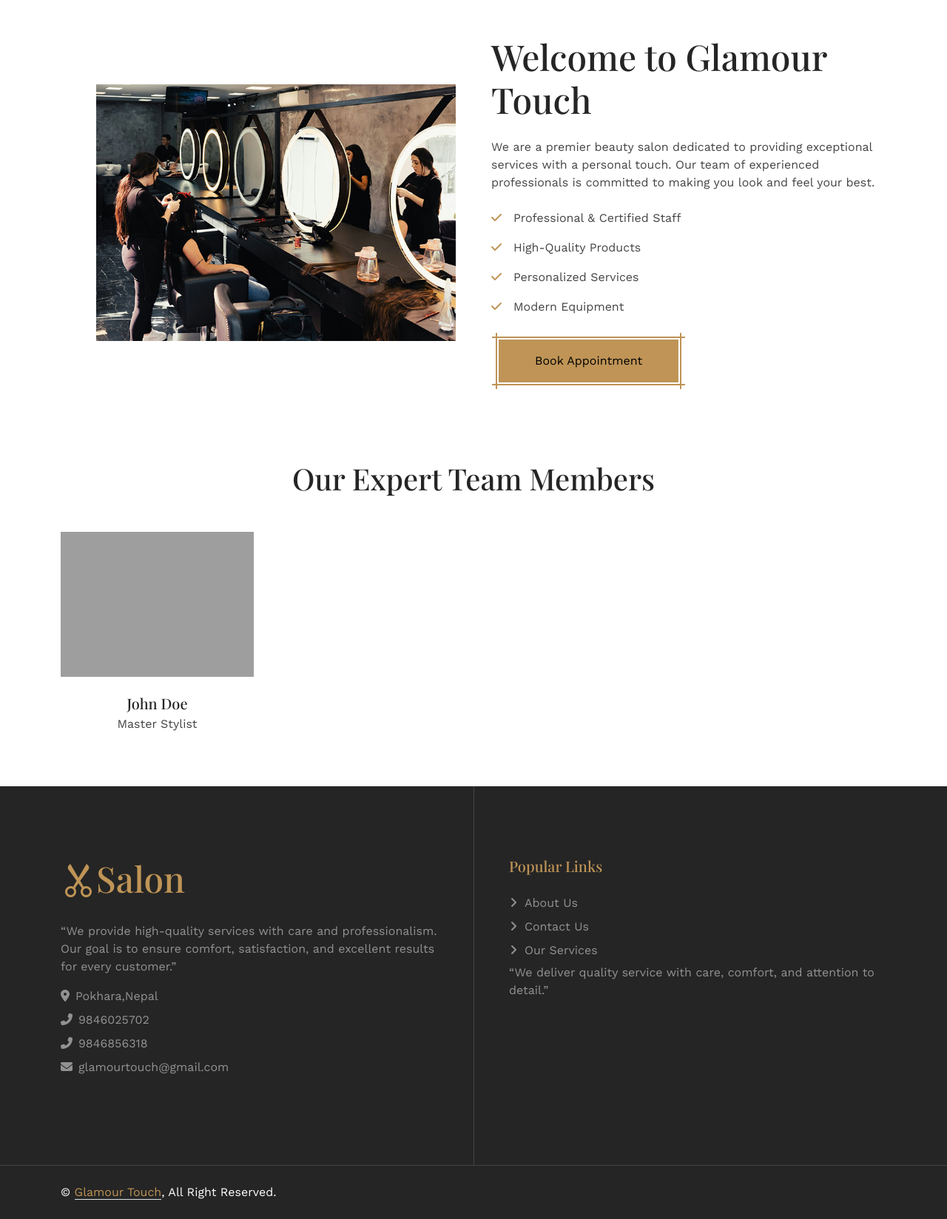
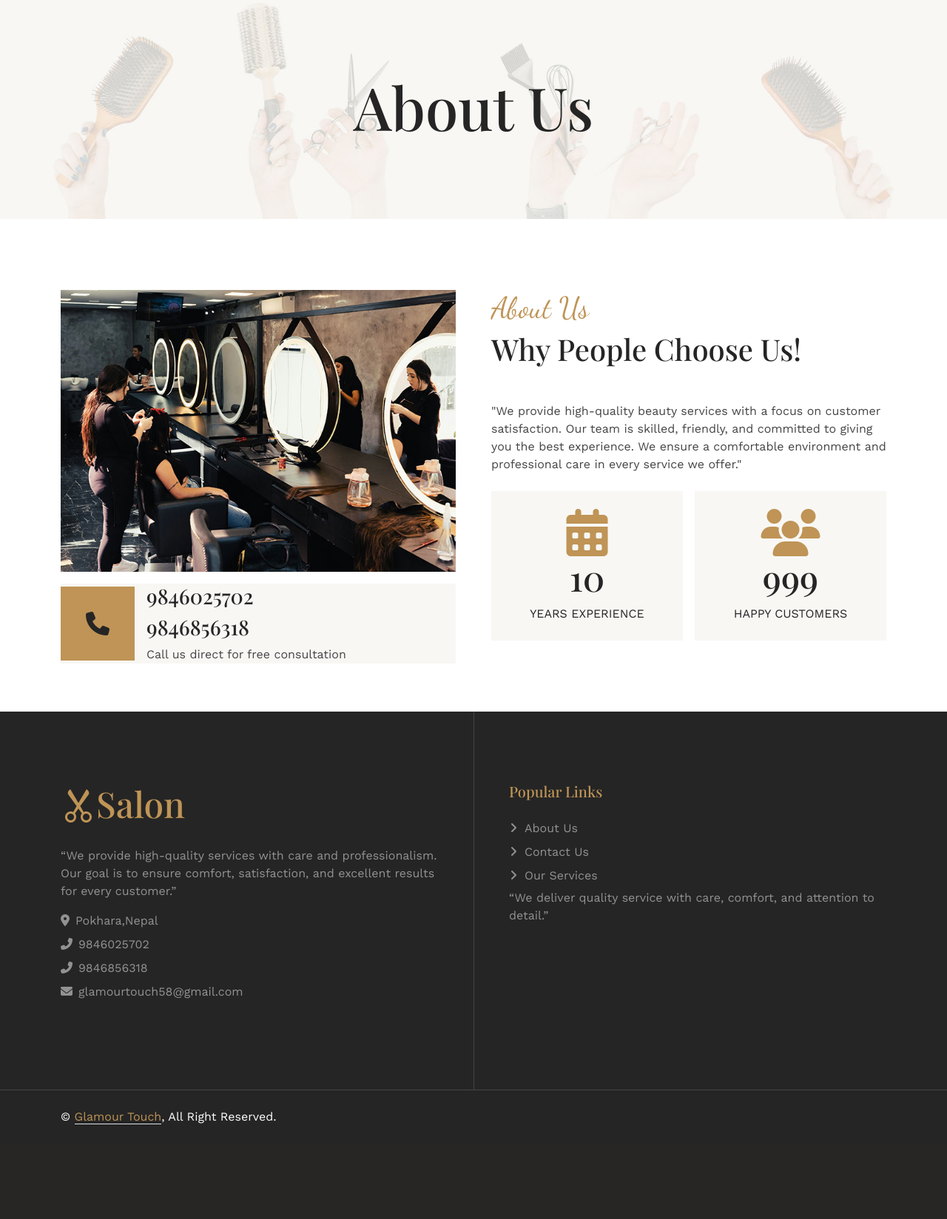
Before and after one commit to sadikshya-stack/salon-backend-django, a Django app: template templates/about.html in a window 1280 px wide. Shown: the part 96-1744 px from the top of the page at 74% size. After the commit the page ends 1616 px from the top, so only its background shows below. Run offline with Django 3.2, Linux system fonts and the light colour scheme; the template is opened without the code that fills it, so the values that code supplies are empty; some libraries are stand-ins or nearby versions; grey boxes are pictures that could not be loaded.

```diff
--- a/salon_project/settings.py
+++ b/salon_project/settings.py
@@ -27,10 +27,10 @@ EMAIL_HOST = 'smtp.gmail.com'
 EMAIL_PORT = 587
 EMAIL_USE_TLS = True
 
-EMAIL_HOST_USER = 'sadikshyasharma032@gmail.com'
-EMAIL_HOST_PASSWORD = 'sbhf rjmw ddev lbmn'
+EMAIL_HOST_USER = 'glamourtouch58@gmail.com'
+EMAIL_HOST_PASSWORD = 'uzrh yyzf ujck ynig'
 
-DEFAULT_FROM_EMAIL = 'Glamour Touch <sadikshyasharma032@gmail.com>'
+DEFAULT_FROM_EMAIL = 'Glamour Touch <glamourtouch58@gmail.com>'
 
 
 
--- a/templates/about.html
+++ b/templates/about.html
@@ -5,53 +5,60 @@
 
 {% block content %}
 
+  <!-- Hero Start -->
+    <div class="container-fluid bg-light page-header py-5 mb-5">
+        <div class="container text-center py-5">
+            <h1 class="display-1 animated slideInLeft">About Us</h1>
+            <nav aria-label="breadcrumb">
+
+            </nav>
+        </div>
+    </div>
+    <!-- Hero End -->
+
     <!-- About Start -->
-    <div class="container-xxl py-5">
+    <div class="container-fluid py-5">
         <div class="container">
-            <div class="row g-5 align-items-center">
-                <div class="col-lg-6 wow fadeIn" data-wow-delay="0.1s">
-                    <div class="about-img position-relative overflow-hidden p-5 pe-0">
-                        <img class="img-fluid w-100" src={% static 'img/about.jpg' %} alt="About Us">
+            <div class="row g-5">
+                <div class="col-lg-6 wow fadeIn" data-wow-delay="0.2s">
+                    <img class="img-fluid mb-3" src={% static 'img/about.jpg' %} alt="">
+                    <div class="d-flex align-items-center bg-light">
+                        <div class="btn-square flex-shrink-0 bg-primary" style="width: 100px; height: 100px;">
+                            <i class="fa fa-phone fa-2x text-dark"></i>
+                        </div>
+                        <div class="px-3">
+                            <h3>9846025702</h3>
+                            <h3>9846856318</h3>
+                            <span>Call us direct for free consultation</span>
+                        </div>
                     </div>
                 </div>
                 <div class="col-lg-6 wow fadeIn" data-wow-delay="0.5s">
-                    <h1 class="display-5 mb-4">Welcome to Glamour Touch</h1>
-                    <p class="mb-4">We are a premier beauty salon dedicated to providing exceptional services with a personal touch. Our team of experienced professionals is committed to making you look and feel your best.</p>
-                    <p><i class="fa fa-check text-primary me-3"></i>Professional & Certified Staff</p>
-                    <p><i class="fa fa-check text-primary me-3"></i>High-Quality Products</p>
-                    <p><i class="fa fa-check text-primary me-3"></i>Personalized Services</p>
-                    <p><i class="fa fa-check text-primary me-3"></i>Modern Equipment</p>
-                    <a class="btn btn-primary py-3 px-5 mt-3" href="appointment.html">Book Appointment</a>
+                    <h1 class="font-dancing-script text-primary">About Us</h1>
+                    <h1 class="mb-5">Why People Choose Us!</h1>
+                    <p class="mb-4">"We provide high-quality beauty services with a focus on customer satisfaction. Our team is skilled, friendly, and committed to giving you the best experience.
+                        We ensure a comfortable environment and professional care in every service we offer."</p>
+                    <div class="row g-3 mb-5">
+                        <div class="col-sm-6">
+                            <div class="bg-light text-center p-4">
+                                <i class="fas fa-calendar-alt fa-4x text-primary"></i>
+                                <h1 class="display-5" data-toggle="counter-up">10</h1>
+                                <p class="text-dark text-uppercase mb-0">Years experience</p>
+                            </div>
+                        </div>
+                        <div class="col-sm-6">
+                            <div class="bg-light text-center p-4">
+                                <i class="fas fa-users fa-4x text-primary"></i>
+                                <h1 class="display-5" data-toggle="counter-up">999</h1>
+                                <p class="text-dark text-uppercase mb-0">Happy Customers</p>
+                            </div>
+                        </div>
+                    </div>
                 </div>
             </div>
         </div>
     </div>
     <!-- About End -->
 
-    <!-- Team Start -->
-    <div class="container-xxl py-5">
-        <div class="container">
-            <div class="text-center mx-auto mb-5 wow fadeInUp" data-wow-delay="0.1s" style="max-width: 600px;">
-                <h1 class="display-6 mb-4">Our Expert Team Members</h1>
-            </div>
-            <div class="row g-4">
-                <!-- Team Member 1 -->
-                <div class="col-lg-3 col-md-6 wow fadeInUp" data-wow-delay="0.1s">
-                    <div class="team-item">
-                        <div class="overflow-hidden">
-                            <img class="img-fluid" src={% static 'img/team-1.jpg' %} alt="Team Member">
-                        </div>
-                        <div class="text-center p-4">
-                            <h5 class="mb-1">John Doe</h5>
-                            <span>Master Stylist</span>
-                        </div>
-                    </div>
-                </div>
-                <!-- Add more team members as needed -->
-            </div>
-        </div>
-    </div>
-    <!-- Team End -->
-
 
 {% endblock %}
--- a/templates/includes/footer.html
+++ b/templates/includes/footer.html
@@ -11,7 +11,7 @@
                     <p class="mb-2"><i class="fa fa-map-marker-alt me-2"></i>Pokhara,Nepal</p>
                     <p class="mb-2"><i class="fa fa-phone-alt me-2"></i>9846025702</p>
                     <p class="mb-2"><i class="fa fa-phone-alt me-2"></i>9846856318</p>
-                    <p><i class="fa fa-envelope me-2"></i>glamourtouch@gmail.com</p>
+                    <p><i class="fa fa-envelope me-2"></i>glamourtouch58@gmail.com</p>
                     <div class="d-flex justify-content-start mt-4">
                     </div>
                 </div>
```
Also changed, not shown: booking/admin.py (+29 -3 lines), booking/models.py (+41 -5 lines), salon_main_pages/views.py (+22 -12 lines), templates/appointments.html (+88 -14 lines), templates/contact.html (+28 -69 lines), booking/migrations/0003_contact.py (added), booking/migrations/0004_remove_service_category_and_more.py (added).
